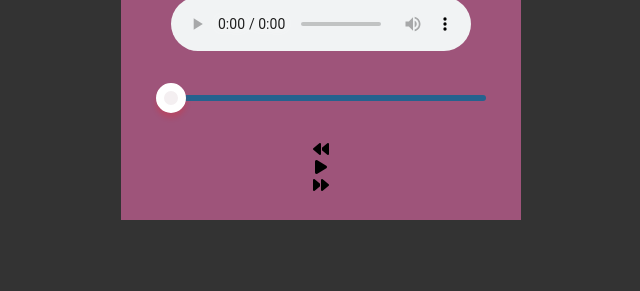
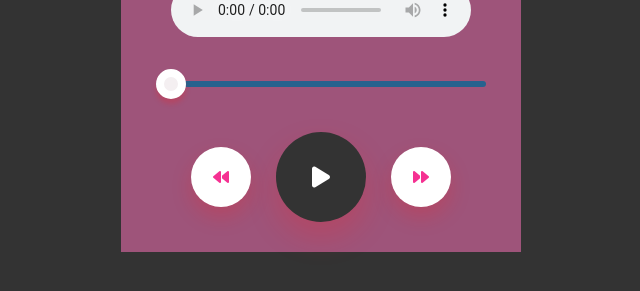
Before and after one commit to Mazharrais/Music-Player, a plain HTML site: page index.html in a window 1280 px wide. Shown: the part 387-678 px from the top of the page, without its empty margins (319-959 px from the left). Drawn offline with Linux system fonts and the light colour scheme.

Commit message:
add code

```diff
--- a/style.css
+++ b/style.css
@@ -69,3 +69,26 @@ nav .circle{
     box-shadow: 0 5px 5px rgba(255, 26, 26, 0.22);
 
 }
+.controls{
+    display: flex;
+    align-items: center;
+    justify-content: center;
+}
+.controls div{
+    width: 60px;
+    height: 60px;
+    margin: 20px;
+    background: #fff;
+    display: inline-flex;
+    align-items: center;
+    justify-content: center;
+    border-radius: 50%;
+    color: #f53192;
+    box-shadow: 0 10px 20px rgba(255, 26, 26, 0.22);
+    cursor: pointer;
+}
+.controls div:nth-child(2){
+    transform: scale(1.5);
+    background: #333;
+    color: #fff;
+}
```
Also changed, not shown: index.html (+2 -0 lines).
